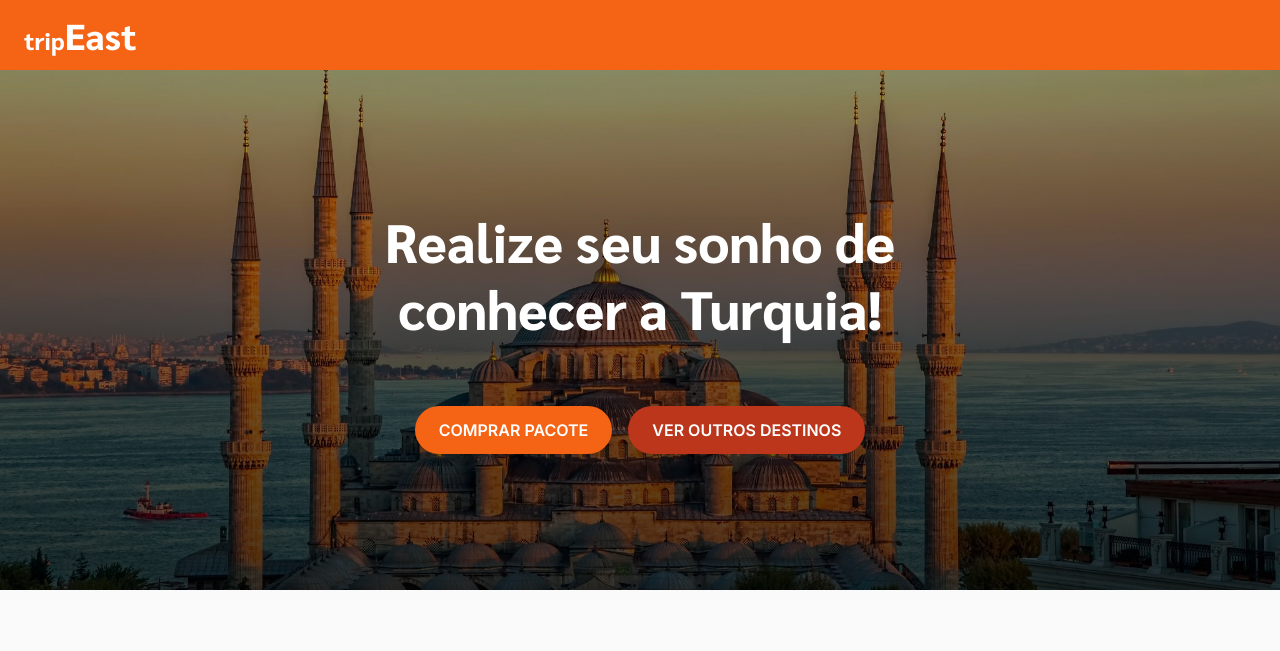
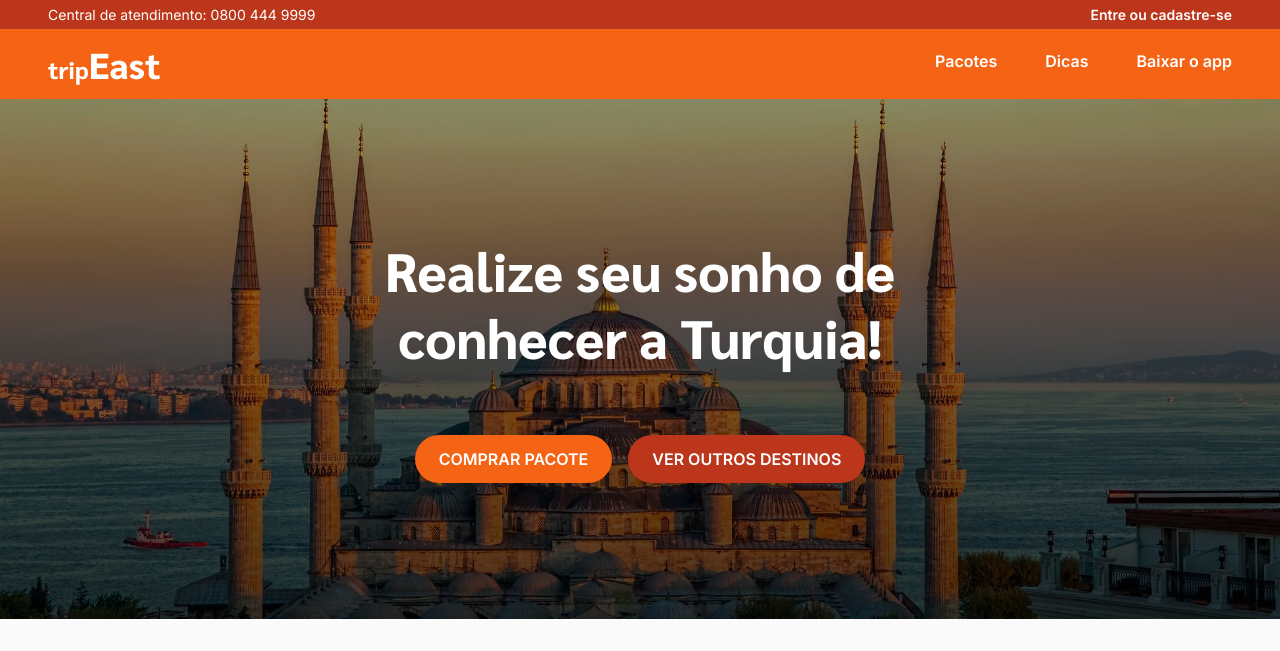
Before and after one commit to sohaibmohammed/prog-dispositivos-moveis-projeto-final, a plain HTML site: page index.html in a window 1280 px wide. Shown: the top 651 px of the page. Drawn offline with Linux system fonts and the light colour scheme.

Commit message:
criado menu responsivo

```diff
--- a/index.html
+++ b/index.html
@@ -32,7 +32,10 @@
         <div class="container">
           <strong>trip<span>East</span></strong>
 
-          <nav>
+          <input type="checkbox" id="toggle-menu" />
+          <label for="toggle-menu">&#9776;</label>
+
+          <nav class="menu">
             <ul>
               <li>
                 <a href="">Pacotes</a>
@@ -130,7 +133,7 @@
               <div>
                 <h3>Turquia</h3>
                 <span class="airports">POA - Istambul</span>
-              </div>
+              </div>/
               <div>
                 <strong>
                   Hotel Romantic Mansion<span class="star">★★★★★</span>
--- a/resources/css/styles.css
+++ b/resources/css/styles.css
@@ -13,6 +13,7 @@ h2 {
   margin: 0 auto;
 }
 
+/* HEADER */
 .header-wrapper {
   background-color: var(--orange);
   color: var(--white);
@@ -33,14 +34,11 @@ h2 {
 
 .header-1 {
   display: none;
-
-  /* padding: 4px 24px;
-  font-size: 14px;
-  background-color: var(--brown); */
 }
 
 .header-2 {
   padding: 8px 24px;
+  position: relative;
 }
 
 .header-2 strong {
@@ -53,13 +51,80 @@ h2 {
   font-size: 36px;
 }
 
-.header-2 nav {
+.header-2 input#toggle-menu {
   display: none;
 }
 
-.header-2 ul {
+label[for="toggle-menu"] {
+  font-size: 28px;
+}
+
+.header-2 .menu {
+  position: absolute;
+  top: 70px;
+  left: 0;
+
+  width: 75%;
+  height: calc(100vh - 70px);
+  padding: 48px 24px;
+  background-color: var(--black);
+
+  transform: translateX(-120%);
+  transition: transform 0.5s;
+}
+
+.header-2 .menu ul {
   display: flex;
+  flex-direction: column;
   gap: 24px;
+}
+
+.header-2 .menu ul li + li {
+  border-top: 1px solid #323232;
+  padding-top: 24px;
+  /* overflow: hidden; */
+}
+
+#toggle-menu:checked ~ .menu {
+  transform: translateX(0);
+}
+
+@media screen and (min-width: 768px) {
+  .header-1 {
+    display: block;
+    padding: 4px 48px;
+    font-size: 14px;
+    background-color: var(--brown);
+  }
+
+  .header-2 {
+    padding: 8px 48px;
+  }
+
+  label[for="toggle-menu"] {
+    display: none;
+  }
+
+  .header-2 .menu {
+    position: static;
+    width: 100%;
+    height: 30px;
+    padding: 0;
+    background-color: unset;
+
+    transform: translateX(0);
+  }
+
+  .header-2 .menu ul {
+    flex-direction: row;
+    justify-content: flex-end;
+    gap: 48px;
+  }
+
+  .header-2 .menu ul li + li {
+    border-top: none;
+    padding-top: 0;
+  }
 }
 
 /* HERO */
```
